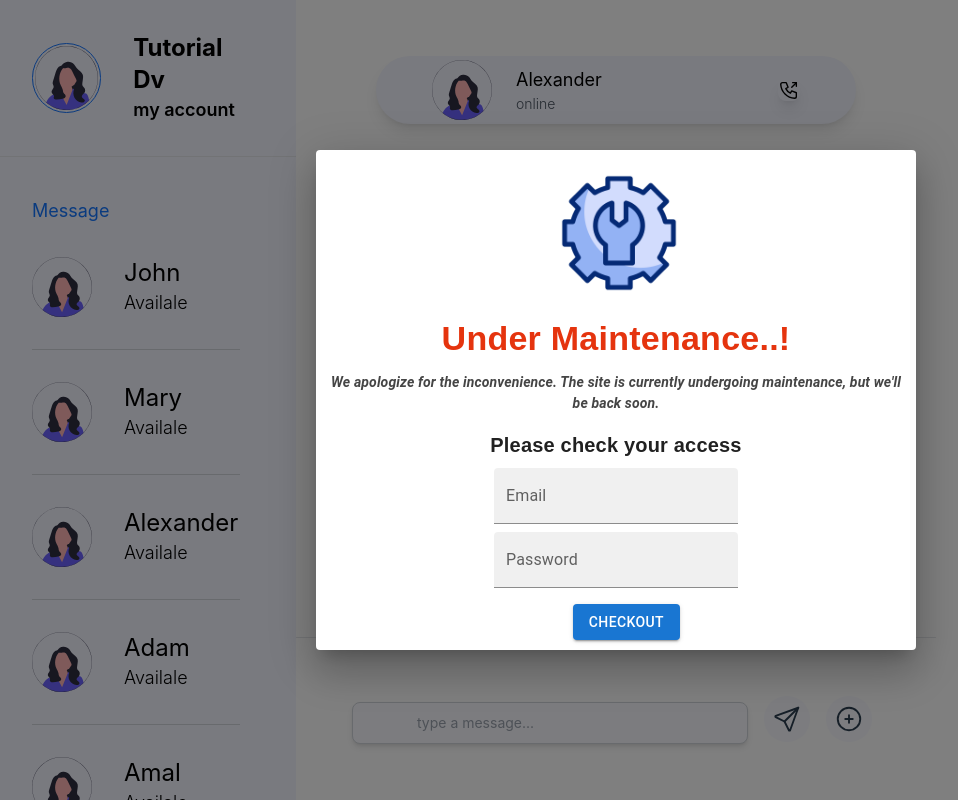
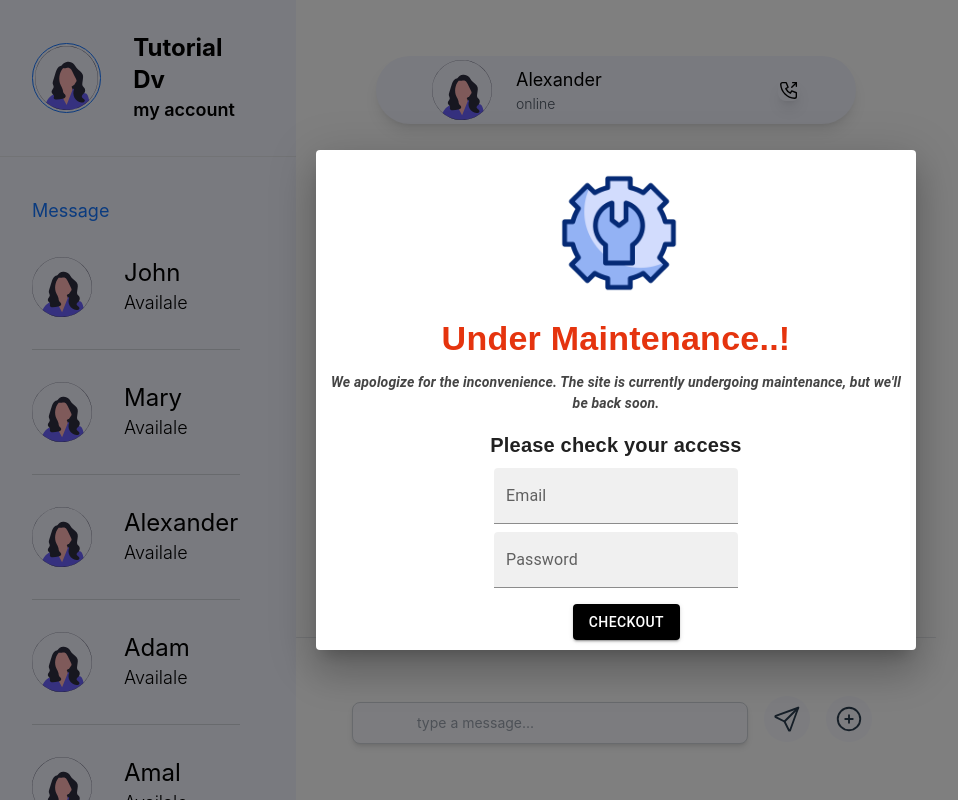
Before and after one commit to IT21239298/MERN-Stack-Messenger-Clone, a React (Create React App) app in the folder client/: page / in a window 1280 px wide. Shown: the top 800 px of the page, without its empty margins (24-982 px from the left). Built offline with nearby package versions, Linux system fonts and the light colour scheme.

Commit message:
button color

```diff
--- a/client/src/components/maintenance.js
+++ b/client/src/components/maintenance.js
@@ -108,7 +108,7 @@ export default function Maintenance() {
             <Button
               variant="contained"
               onClick={handleClose}
-              sx={{ marginRight: "220px" }}
+              sx={{ marginRight: "220px", bgcolor:'CaptionText'}}
             >
               CheckOut
             </Button>
```
